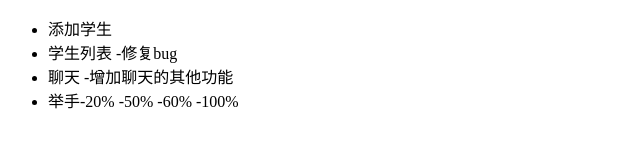
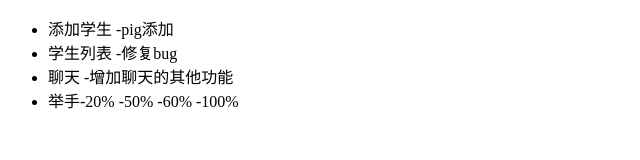
Before and after one commit to qqliulanqi/student, a plain HTML site: page index.html in a window 1280 px wide. Shown: the full height of the page, 0-640 px from the left. Drawn offline with Linux system fonts and the light colour scheme.

Commit message:
pig修改了第四行和第八行

```diff
--- a/index.html
+++ b/index.html
@@ -2,11 +2,11 @@
 <html lang="en">
 <head>
     <meta charset="UTF-8" />
-    <title>学生管理</title>
+    <title>学生管理 -pig添加</title>
 </head>
 <body>
     <ul>
-        <li>添加学生</li>
+        <li>添加学生 -pig添加</li>
         <li>学生列表 -修复bug</li>
 	   <li>聊天 -增加聊天的其他功能</li>
        <li>举手-20% -50% -60% -100%</li>
```
